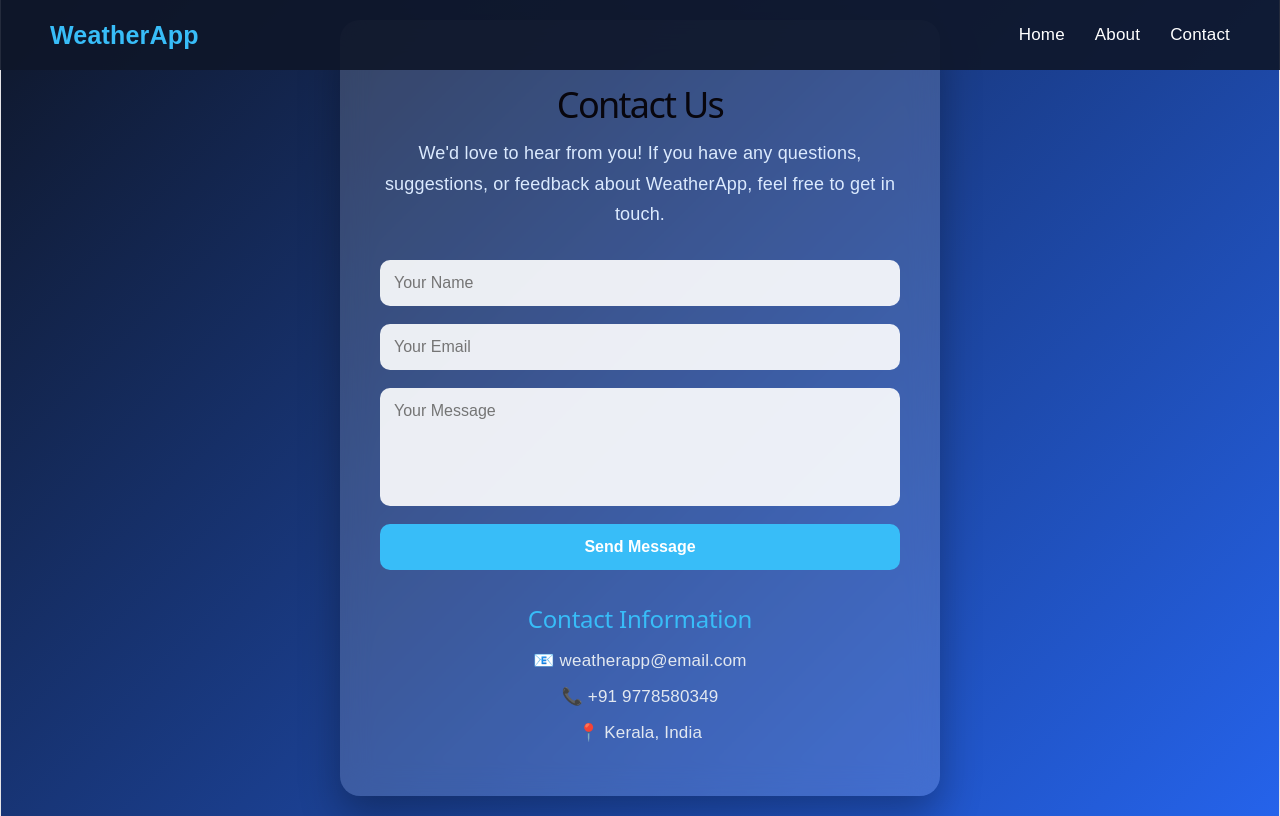
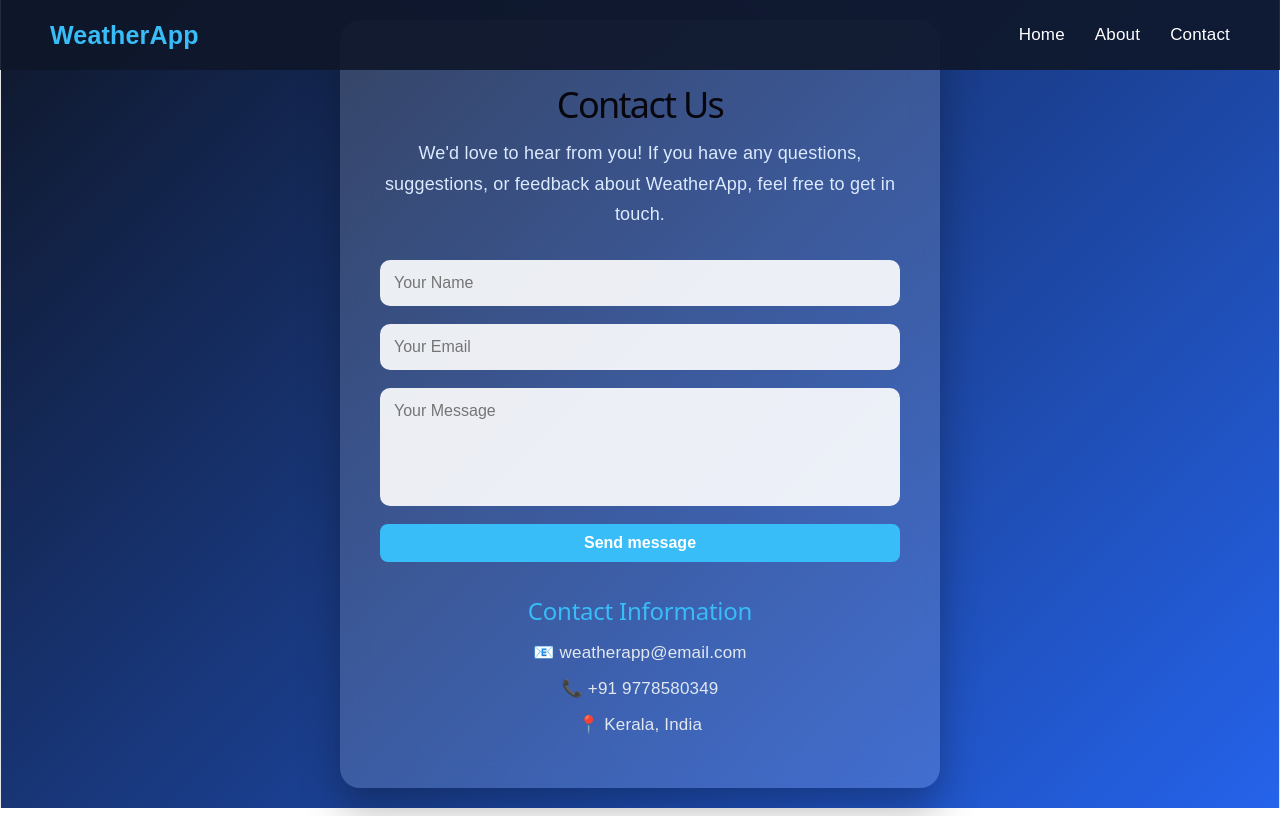
Before and after one commit to muhammadniishad786-rgb/weatherApp, a React (Vite) app: page /contact in a window 1280 px wide. Built offline with nearby package versions, Linux system fonts and the light colour scheme.

Commit message:
add seperate button component and reuse the component inside different pages

```diff
--- /dev/null
+++ b/src/components/button/Button.css
@@ -0,0 +1,68 @@
+/* button{
+    padding: 14px;
+
+  border: none;
+  border-radius: 10px;
+
+  background: #38bdf8;
+
+  color: white;
+
+  font-size: 16px;
+  font-weight: bold;
+
+  cursor: pointer;
+
+  transition: 0.3s;
+} */
+
+button:hover{
+    background: #0284c7;
+}
+
+.btn {
+  padding: 10px 20px;
+  border: none;
+  border-radius: 8px;
+  cursor: pointer;
+}
+
+
+.contact-btn{
+
+  width: 100%;
+
+  background: #38bdf8;
+
+  color: white;
+
+  font-size: 16px;
+  font-weight: bold;
+
+  transition: 0.3s;
+}
+
+.about-btn{
+  background: #38bdf8;
+
+  color: white;
+
+  font-size: 16px;
+  font-weight: bold;
+
+  cursor: pointer;
+
+  transition: 0.3s;
+}
+
+.weather-btn{
+  background: #38bdf8;
+
+  color: white;
+
+  font-weight: bold;
+
+  cursor: pointer;
+
+  transition: 0.3s;
+}
--- /dev/null
+++ b/src/components/button/Button.jsx
@@ -0,0 +1,10 @@
+import React from 'react'
+import "./Button.css"
+
+function Button({text, className, onClick}) {
+  return (
+      <button className={`btn ${className}`} onClick={onClick}>{text}</button>
+  )
+}
+
+export default Button
--- a/src/pages/about/About.jsx
+++ b/src/pages/about/About.jsx
@@ -1,5 +1,6 @@
 import React from "react";
 import "./About.css";
+import Button from "../../components/button/Button";
 
 function About() {
   return (
@@ -27,6 +28,7 @@ function About() {
 
         <div className="tech-stack">
           <h2>Built With</h2>
+          <Button className="btn about-btn" text="Build This"/>
 
           <p>
             React • React Router • CSS • OpenWeather API
--- a/src/pages/contact/Contact.css
+++ b/src/pages/contact/Contact.css
@@ -96,7 +96,7 @@ body,
 }
 
 /* Button */
-
+/*
 .contact-form button {
   padding: 14px;
 
@@ -117,7 +117,7 @@ body,
 
 .contact-form button:hover {
   background: #0284c7;
-}
+} */
 
 /* Contact Info */
 
--- a/src/pages/contact/Contact.jsx
+++ b/src/pages/contact/Contact.jsx
@@ -1,7 +1,26 @@
-import React from "react";
+import React, { useState } from "react";
 import "./Contact.css";
+import Button from "../../components/button/Button";
 
 function Contact() {
+  const [name, setName] = React.useState("");
+  const [email, setEmail] = React.useState("");
+  const [userDetails, setUserDetails] = React.useState("")
+
+
+
+  const alertMessage = () => {
+    if(name.length === 0 && email.length === 0 ){
+      alert("fill the form")
+    }else{
+      alert("form filled")
+      setUserDetails(name)
+    }
+  }
+
+
+
+
   return (
     <div className="contact-container">
       <div className="contact-card">
@@ -13,16 +32,16 @@ function Contact() {
         </p>
 
         <form className="contact-form">
-          <input type="text" placeholder="Your Name" />
+          <input type="text" placeholder="Your Name" onChange={(e) => setName(e.target.value)}/>
 
-          <input type="email" placeholder="Your Email" />
+          <input type="email" placeholder="Your Email" onChange={(e) => setEmail(e.target.value)}/>
 
           <textarea
             rows="5"
             placeholder="Your Message"
           ></textarea>
 
-          <button type="submit">Send Message</button>
+          <Button text={"Send message"} className="btn contact-btn" onClick={alertMessage}/>
         </form>
 
         <div className="contact-info">
--- a/src/pages/weatherApp/Weather.jsx
+++ b/src/pages/weatherApp/Weather.jsx
@@ -1,6 +1,7 @@
 import React, { useState } from "react";
 import "./Weather.css";
 import Navbar from "../../components/navBar/Nav";
+import Button from "../../components/button/Button";
 
 function Weather() {
     //API key defined in .env file
@@ -68,9 +69,7 @@ function Weather() {
             onChange={(e) => setCity(e.target.value)}
           />
 
-          <button onClick={getWeather}>
-            Search
-          </button>
+          <Button text="Search" className="btn weather-btn" onClick={getWeather} />
         </div>
 
 
```
